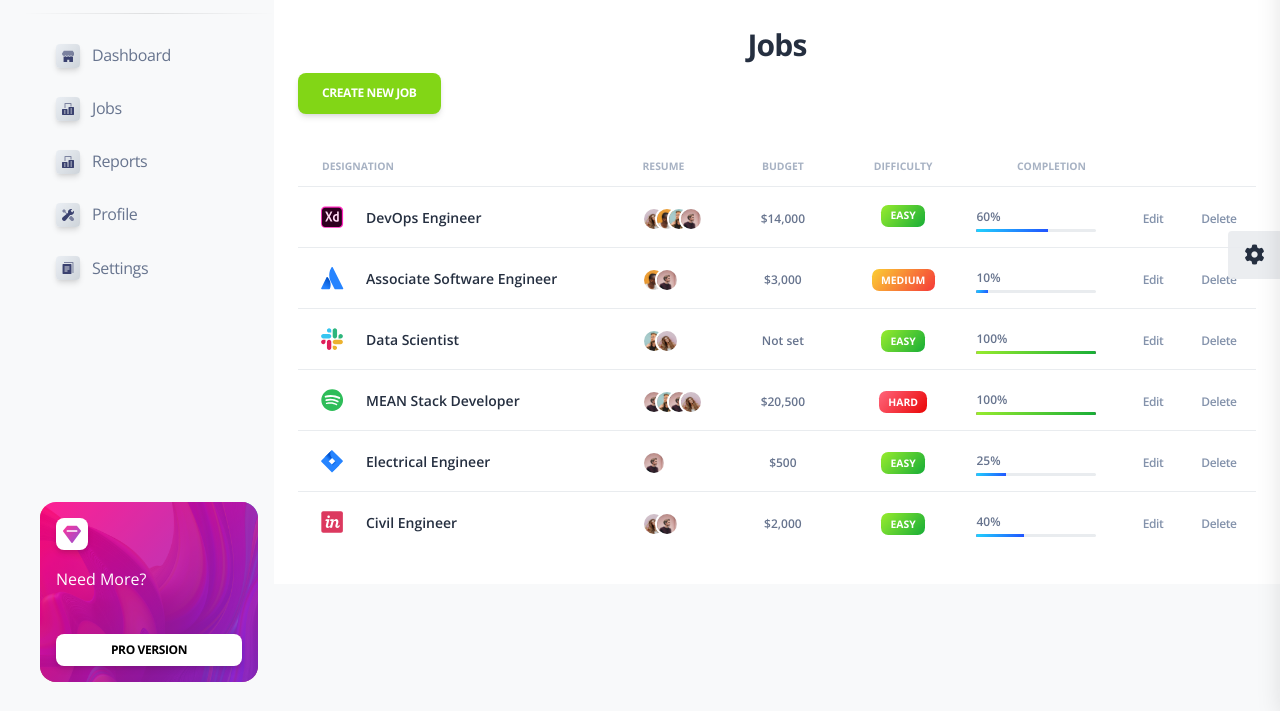
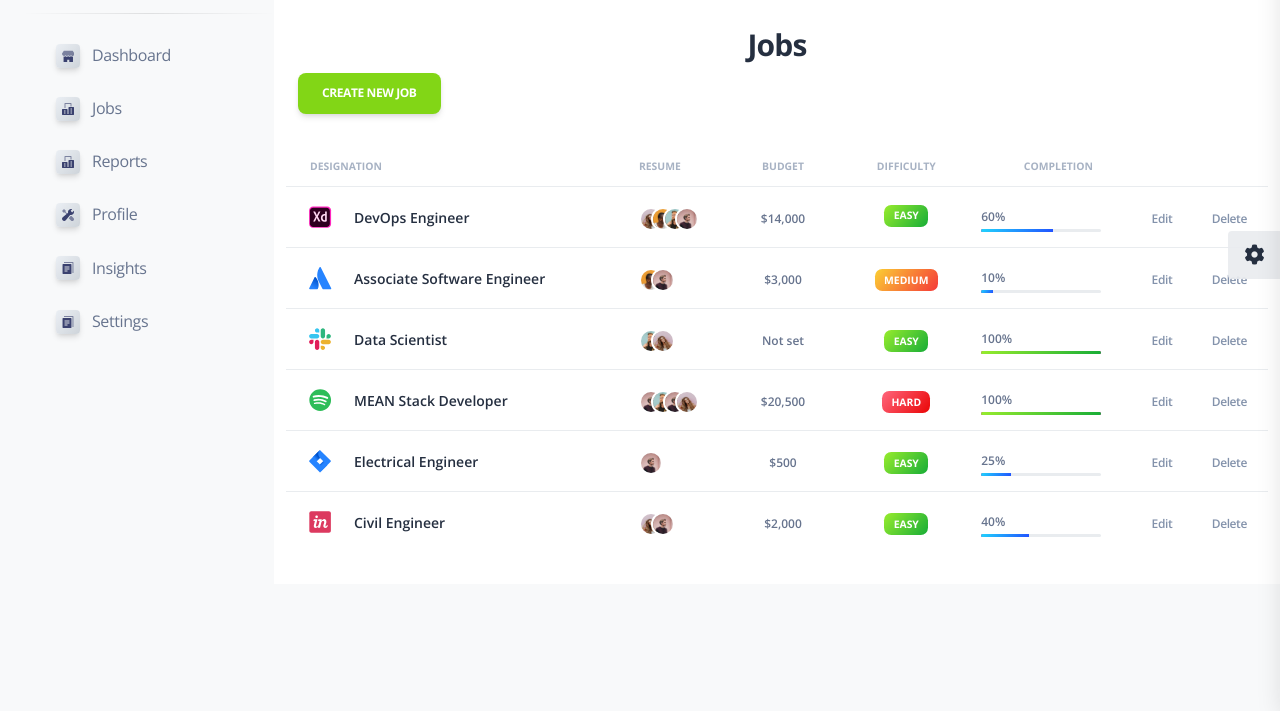
Before and after one commit to usmanikram/Smart-Resume-Screening, a Django app: template SRS/users/templates/jobs.html in a window 1280 px wide. Shown: the part 89-800 px from the top of the page. Run offline with Django 3.2, Linux system fonts and the light colour scheme; the template is opened without the code that fills it, so the values that code supplies are empty; some libraries are stand-ins or nearby versions.

Commit message:
Dashboard Modified and Added New Pages

```diff
--- a/SRS/templates/includes/sidebar.html
+++ b/SRS/templates/includes/sidebar.html
@@ -1,7 +1,7 @@
   <aside class="sidenav navbar navbar-vertical navbar-expand-xs border-0 border-radius-xl my-4 fixed-left ms-4" id="sidenav-main">
     <div class="sidenav-header">
       <i class="fas fa-times p-3 cursor-pointer text-secondary opacity-5 position-absolute right-0 top-0 d-none d-xl-none" aria-hidden="true" id="iconSidenav"></i>
-      <a class="navbar-brand m-0" href="/">
+      <a class="navbar-brand m-0" href="/users">
         <img src="/static/assets/img/logo-ct.png" class="navbar-brand-img h-100 w-15" alt="...">
         <span class="ms-1 font-weight-bold">SRS</span>
       </a>
@@ -10,7 +10,7 @@
     <div class="collapse navbar-collapse  w-auto" id="sidenav-collapse-main">
       <ul class="navbar-nav">
         <li class="nav-item mb-1">
-          <a class="nav-link {% if 'index' in segment %} active {% endif %}" href="/">
+          <a class="nav-link {% if 'dashboard' in segment %} active {% endif %}" href="/users">
             <div class="icon icon-shape icon-xs shadow border-radius-sm bg-gradient-light text-center me-2 d-flex align-items-center justify-content-center">
               <svg width="12px" height="12px" viewBox="0 0 45 40" version="1.1" xmlns="http://www.w3.org/2000/svg" xmlns:xlink="http://www.w3.org/1999/xlink">
                 <title>shop </title>
@@ -30,7 +30,7 @@
           </a>
         </li>
         <li class="nav-item mb-1">
-          <a class="nav-link {% if 'tables' in segment %} active {% endif %}" href="/tables.html">
+          <a class="nav-link {% if 'jobs' in segment %} active {% endif %}" href="jobs">
             <div class="icon icon-shape icon-xs shadow border-radius-sm bg-gradient-light text-center me-2 d-flex align-items-center justify-content-center">
               <svg width="12px" height="12px" viewBox="0 0 42 42" version="1.1" xmlns="http://www.w3.org/2000/svg" xmlns:xlink="http://www.w3.org/1999/xlink">
                 <title>briefcase-24 </title>
@@ -50,7 +50,7 @@
           </a>
         </li>
         <li class="nav-item mb-1">
-          <a class="nav-link {% if 'tables' in segment %} active {% endif %}" href="/tables.html">
+          <a class="nav-link {% if 'tables' in segment %} active {% endif %}" href="reports">
             <div class="icon icon-shape icon-xs shadow border-radius-sm bg-gradient-light text-center me-2 d-flex align-items-center justify-content-center">
               <svg width="12px" height="12px" viewBox="0 0 42 42" version="1.1" xmlns="http://www.w3.org/2000/svg" xmlns:xlink="http://www.w3.org/1999/xlink">
                 <title>briefcase-24 </title>
@@ -70,7 +70,7 @@
           </a>
         </li>
         <li class="nav-item mb-1">
-          <a class="nav-link {% if 'rtl' in segment %} active {% endif %}" href="/rtl.html">
+          <a class="nav-link {% if 'rtl' in segment %} active {% endif %}" href="editprofile">
             <div class="icon icon-shape icon-xs shadow border-radius-sm bg-gradient-light text-center me-2 d-flex align-items-center justify-content-center">
               <svg width="12px" height="12px" viewBox="0 0 40 40" version="1.1" xmlns="http://www.w3.org/2000/svg" xmlns:xlink="http://www.w3.org/1999/xlink">
                 <title>settings</title>
@@ -90,8 +90,30 @@
             <span class="nav-link-text ms-1">Profile</span>
           </a>
         </li>
+
         <li class="nav-item mb-1">
-          <a class="nav-link  " href="/sign-in.html">
+          <a class="nav-link  " href="insights">
+            <div class="icon icon-shape icon-xs shadow border-radius-sm bg-gradient-light text-center me-2 d-flex align-items-center justify-content-center">
+              <svg width="12px" height="12px" viewBox="0 0 40 44" version="1.1" xmlns="http://www.w3.org/2000/svg" xmlns:xlink="http://www.w3.org/1999/xlink">
+                <title>customer-support</title>
+                <g id="Basic-Elements" stroke="none" stroke-width="1" fill="none" fill-rule="evenodd">
+                  <g id="Rounded-Icons" transform="translate(-1870.000000, -591.000000)" fill="#FFFFFF" fill-rule="nonzero">
+                    <g id="Icons-with-opacity" transform="translate(1716.000000, 291.000000)">
+                      <g id="document" transform="translate(154.000000, 300.000000)">
+                        <path class="color-background" d="M40,40 L36.3636364,40 L36.3636364,3.63636364 L5.45454545,3.63636364 L5.45454545,0 L38.1818182,0 C39.1854545,0 40,0.814545455 40,1.81818182 L40,40 Z" id="Path" opacity="0.603585379"></path>
+                        <path class="color-background" d="M30.9090909,7.27272727 L1.81818182,7.27272727 C0.814545455,7.27272727 0,8.08727273 0,9.09090909 L0,41.8181818 C0,42.8218182 0.814545455,43.6363636 1.81818182,43.6363636 L30.9090909,43.6363636 C31.9127273,43.6363636 32.7272727,42.8218182 32.7272727,41.8181818 L32.7272727,9.09090909 C32.7272727,8.08727273 31.9127273,7.27272727 30.9090909,7.27272727 Z M18.1818182,34.5454545 L7.27272727,34.5454545 L7.27272727,30.9090909 L18.1818182,30.9090909 L18.1818182,34.5454545 Z M25.4545455,27.2727273 L7.27272727,27.2727273 L7.27272727,23.6363636 L25.4545455,23.6363636 L25.4545455,27.2727273 Z M25.4545455,20 L7.27272727,20 L7.27272727,16.3636364 L25.4545455,16.3636364 L25.4545455,20 Z" id="Shape"></path>
+                      </g>
+                    </g>
+                  </g>
+                </g>
+              </svg>
+            </div>
+            <span class="nav-link-text ms-1">Insights</span>
+          </a>
+        </li>
+
+        <li class="nav-item mb-1">
+          <a class="nav-link  " href="settings">
             <div class="icon icon-shape icon-xs shadow border-radius-sm bg-gradient-light text-center me-2 d-flex align-items-center justify-content-center">
               <svg width="12px" height="12px" viewBox="0 0 40 44" version="1.1" xmlns="http://www.w3.org/2000/svg" xmlns:xlink="http://www.w3.org/1999/xlink">
                 <title>document</title>
@@ -201,6 +223,7 @@
       </ul>
     </div>
     <div class="sidenav-footer mx-3 mt-3 pt-3">
+      <!--
       <div class="card card-background shadow-none card-background-mask-primary" id="sidenavCard">
         <div class="full-background" style="background-image: url('/static/assets/img/curved-images/curved-8.jpg')"></div>
         <div class="card-body text-left p-3 w-100">
@@ -212,6 +235,7 @@
           <a href="https://www.creative-tim.com/product/soft-ui-dashboard-pro-django" target="_blank"
              class="btn btn-white btn-sm w-100 mb-0">Pro Version</a>
         </div>
-      </div>
+        </div>
+        -->
     </div>
   </aside>
--- a/SRS/templates/user/scripts.html
+++ b/SRS/templates/user/scripts.html
@@ -2,13 +2,15 @@
   <script src="/static/assets/js/core/popper.min.js" type="text/javascript"></script>
   <script src="/static/assets/js/core/bootstrap.min.js" type="text/javascript"></script>
   <script src="/static/assets/js/plugins/perfect-scrollbar.min.js"></script>
-  <script src="/static/assets/js/plugins/prism.min.js"></script>
-  <script src="/static/assets/js/plugins/parallax.min.js"></script>
+
+
 
 
     <!--  Scripts for Dashboard-->
 
-
+<!-- Prism main -->
+<script src="https://cdnjs.cloudflare.com/ajax/libs/prism/1.8.4/prism.min.js"></script>
+<script src="https://cdnjs.cloudflare.com/ajax/libs/parallax/3.1.0/parallax.min.js" integrity="sha512-/6TZODGjYL7M8qb7P6SflJB/nTGE79ed1RfJk3dfm/Ib6JwCT4+tOfrrseEHhxkIhwG8jCl+io6eaiWLS/UX1w==" crossorigin="anonymous" referrerpolicy="no-referrer"></script>
   <!--   Core JS Files   -->
   <script src="/static/assets/js/plugins/smooth-scrollbar.min.js"></script>
 
--- a/SRS/users/templates/jobs.html
+++ b/SRS/users/templates/jobs.html
@@ -5,9 +5,9 @@
 <section>
     <div class="container-fluid py-4 bg-white">
         <div class="row">
-          <div class="col-lg-12 ">
+          <a class="col-lg-12 ">
             <h3 class="text-center">Jobs</h3>
-    <button type="button" class="btn btn-success text-right">Create New Job</button>
+    <a href="addjob"><button type="button" class="btn btn-success text-right">Create New Job</button></a>
 
     <div class="card-body px-0 pb-2">
         <div class="table-responsive">
--- a/SRS/users/urls.py
+++ b/SRS/users/urls.py
@@ -7,5 +7,9 @@ urlpatterns = [
 path('',views.dashboard,name='dashboard'),
 path('editprofile',views.editprofile,name='editprofile'),
 path('jobs',views.jobs,name='jobs'),
+path('addjob',views.addjob,name='addjob'),
 path('reports',views.reports,name='reports'),
+path('insights',views.insights,name='insights'),
+path('settings',views.settings,name='settings'),
+
 ]
```
Also changed, not shown: SRS/users/templates/addjob.html (added, +37 -0 lines), SRS/users/templates/dashboard.html (+24 -0 lines), SRS/users/templates/insights.html (added, +37 -0 lines), SRS/users/templates/settings.html (added, +37 -0 lines), SRS/users/views.py (+10 -0 lines).
